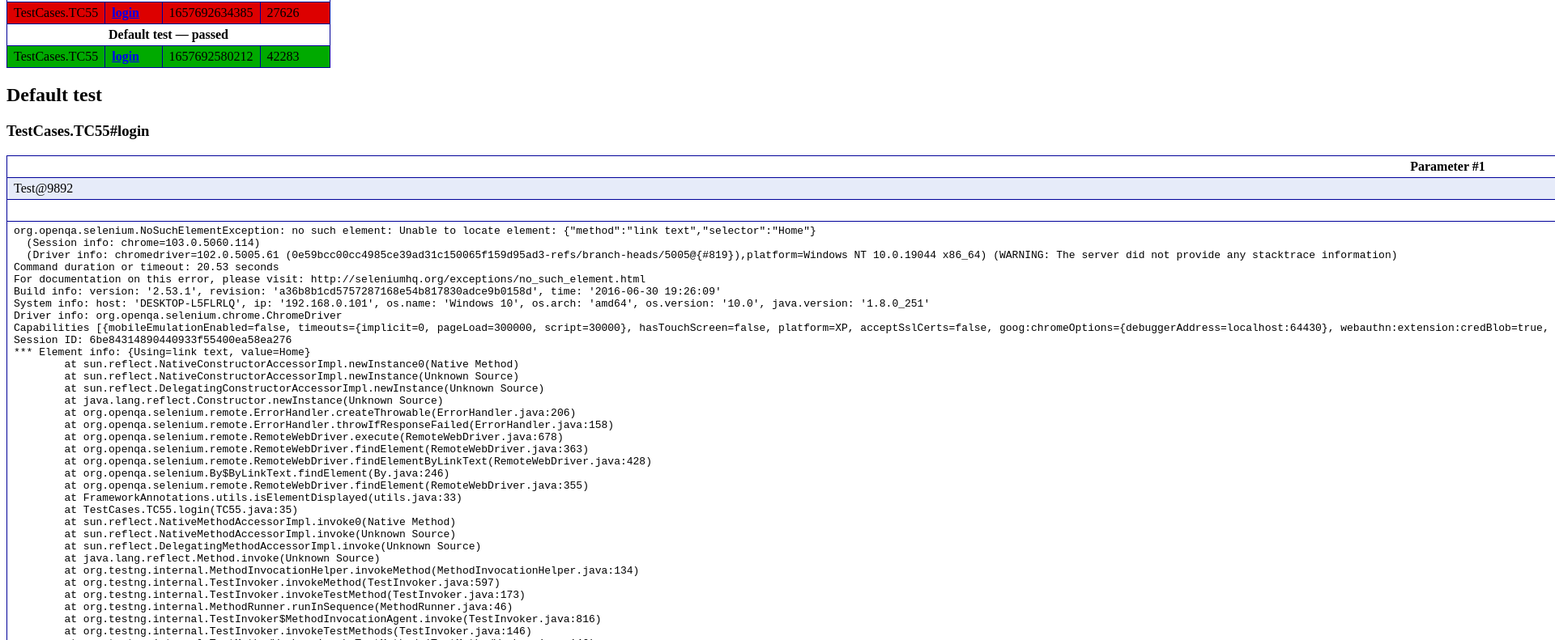
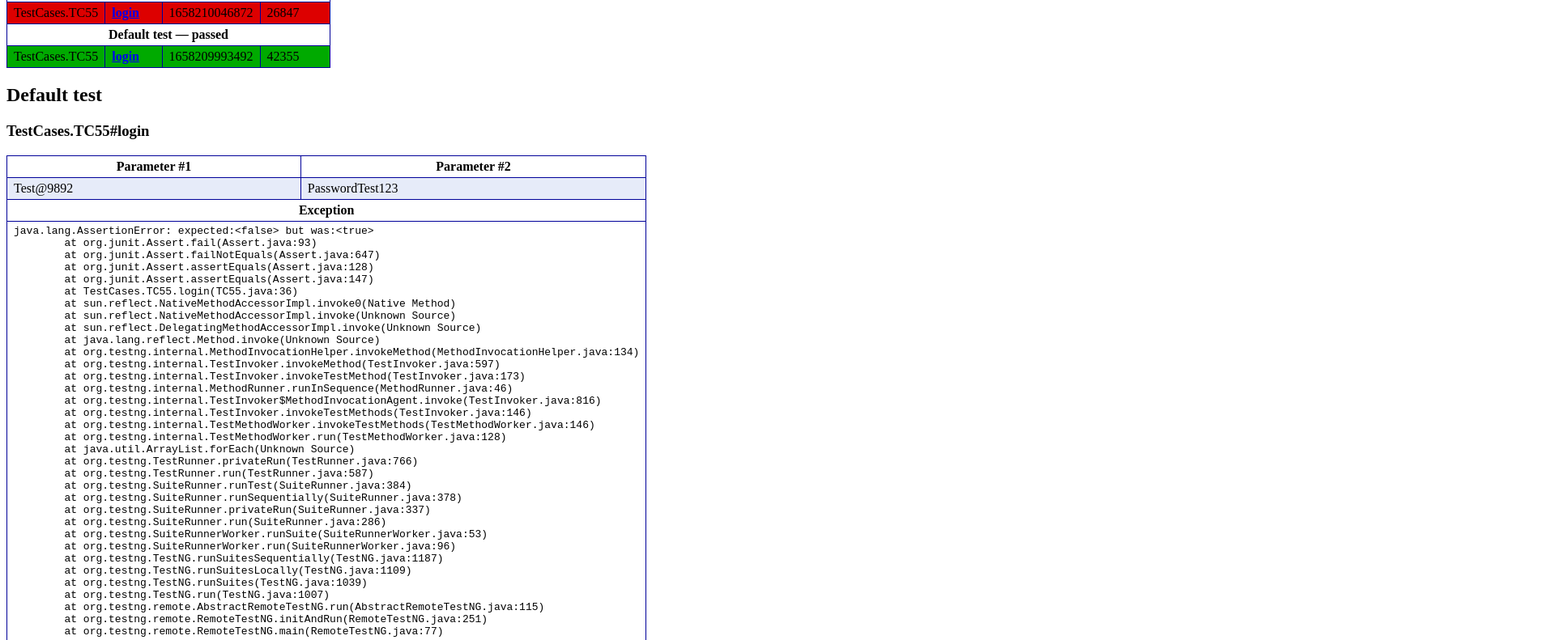
Before and after one commit to cucumberframework/SeleniumTestNG, a plain HTML site: page test-output/emailable-report.html in a window 1280 px wide. Shown: the part 179-970 px from the top of the page at 81% size, 1920 px wide, since content can reach past the window. Drawn offline with Linux system fonts and the light colour scheme.

Commit message:
Added t4 files

```diff
--- a/test-output/emailable-report.html
+++ b/test-output/emailable-report.html
@@ -9,34 +9,16 @@
 <table>
 <tr><th>Test</th><th># Passed</th><th># Skipped</th><th># Retried</th><th># Failed</th><th>Time (ms)</th><th>Included Groups</th><th>Excluded Groups</th></tr>
 <tr><th colspan="8">Default suite</th></tr>
-<tr><td><a href="#t0">Default test</a></td><td class="num">1</td><td class="num">0</td><td class="num">0</td><td class="num attn">1</td><td class="num">87,913</td><td></td><td></td></tr>
+<tr><td><a href="#t0">Default test</a></td><td class="num">1</td><td class="num">0</td><td class="num">0</td><td class="num attn">1</td><td class="num">91,616</td><td></td><td></td></tr>
 </table>
-<table id='summary'><thead><tr><th>Class</th><th>Method</th><th>Start</th><th>Time (ms)</th></tr></thead><tbody><tr><th colspan="4">Default suite</th></tr></tbody><tbody id="t0"><tr><th colspan="4">Default test &#8212; failed</th></tr><tr class="failedeven"><td rowspan="1">TestCases.TC55</td><td><a href="#m0">login</a></td><td rowspan="1">1657692634385</td><td rowspan="1">27626</td></tr><tr><th colspan="4">Default test &#8212; passed</th></tr><tr class="passedeven"><td rowspan="1">TestCases.TC55</td><td><a href="#m1">login</a></td><td rowspan="1">1657692580212</td><td rowspan="1">42283</td></tr></tbody>
+<table id='summary'><thead><tr><th>Class</th><th>Method</th><th>Start</th><th>Time (ms)</th></tr></thead><tbody><tr><th colspan="4">Default suite</th></tr></tbody><tbody id="t0"><tr><th colspan="4">Default test &#8212; failed</th></tr><tr class="failedeven"><td rowspan="1">TestCases.TC55</td><td><a href="#m0">login</a></td><td rowspan="1">1658210046872</td><td rowspan="1">26847</td></tr><tr><th colspan="4">Default test &#8212; passed</th></tr><tr class="passedeven"><td rowspan="1">TestCases.TC55</td><td><a href="#m1">login</a></td><td rowspan="1">1658209993492</td><td rowspan="1">42355</td></tr></tbody>
 </table>
-<h2>Default test</h2><h3 id="m0">TestCases.TC55#login</h3><table class="result"><tr class="param"><th>Parameter #1</th><th>Parameter #2</th></tr><tr class="param stripe"><td>Test@9892</td><td>PasswordTest123</td></tr><tr><th colspan="2">Exception</th></tr><tr><td colspan="2"><div class="stacktrace">org.openqa.selenium.NoSuchElementException: no such element: Unable to locate element: {&quot;method&quot;:&quot;link text&quot;,&quot;selector&quot;:&quot;Home&quot;}
-  (Session info: chrome=103.0.5060.114)
-  (Driver info: chromedriver=102.0.5005.61 (0e59bcc00cc4985ce39ad31c150065f159d95ad3-refs/branch-heads/5005@{#819}),platform=Windows NT 10.0.19044 x86_64) (WARNING: The server did not provide any stacktrace information)
-Command duration or timeout: 20.53 seconds
-For documentation on this error, please visit: http://seleniumhq.org/exceptions/no_such_element.html
-Build info: version: &apos;2.53.1&apos;, revision: &apos;a36b8b1cd5757287168e54b817830adce9b0158d&apos;, time: &apos;2016-06-30 19:26:09&apos;
-System info: host: &apos;DESKTOP-L5FLRLQ&apos;, ip: &apos;192.168.0.101&apos;, os.name: &apos;Windows 10&apos;, os.arch: &apos;amd64&apos;, os.version: &apos;10.0&apos;, java.version: &apos;1.8.0_251&apos;
-Driver info: org.openqa.selenium.chrome.ChromeDriver
-Capabilities [{mobileEmulationEnabled=false, timeouts={implicit=0, pageLoad=300000, script=30000}, hasTouchScreen=false, platform=XP, acceptSslCerts=false, goog:chromeOptions={debuggerAddress=localhost:64430}, webauthn:extension:credBlob=true, acceptInsecureCerts=false, webStorageEnabled=true, browserName=chrome, takesScreenshot=true, javascriptEnabled=true, setWindowRect=true, webauthn:extension:largeBlob=true, unexpectedAlertBehaviour=ignore, rotatable=false, networkConnectionEnabled=false, chrome={chromedriverVersion=102.0.5005.61 (0e59bcc00cc4985ce39ad31c150065f159d95ad3-refs/branch-heads/5005@{#819}), userDataDir=C:\Users\user01\AppData\Local\Temp\scoped_dir2780_141284099}, takesHeapSnapshot=true, pageLoadStrategy=normal, strictFileInteractability=false, databaseEnabled=false, handlesAlerts=true, version=103.0.5060.114, browserConnectionEnabled=false, proxy={}, nativeEvents=true, locationContextEnabled=true, cssSelectorsEnabled=true, webauthn:virtualAuthenticators=true}]
-Session ID: 6be84314890440933f55400ea58ea276
-*** Element info: {Using=link text, value=Home}
-	at sun.reflect.NativeConstructorAccessorImpl.newInstance0(Native Method)
-	at sun.reflect.NativeConstructorAccessorImpl.newInstance(Unknown Source)
-	at sun.reflect.DelegatingConstructorAccessorImpl.newInstance(Unknown Source)
-	at java.lang.reflect.Constructor.newInstance(Unknown Source)
-	at org.openqa.selenium.remote.ErrorHandler.createThrowable(ErrorHandler.java:206)
-	at org.openqa.selenium.remote.ErrorHandler.throwIfResponseFailed(ErrorHandler.java:158)
-	at org.openqa.selenium.remote.RemoteWebDriver.execute(RemoteWebDriver.java:678)
-	at org.openqa.selenium.remote.RemoteWebDriver.findElement(RemoteWebDriver.java:363)
-	at org.openqa.selenium.remote.RemoteWebDriver.findElementByLinkText(RemoteWebDriver.java:428)
-	at org.openqa.selenium.By$ByLinkText.findElement(By.java:246)
-	at org.openqa.selenium.remote.RemoteWebDriver.findElement(RemoteWebDriver.java:355)
-	at FrameworkAnnotations.utils.isElementDisplayed(utils.java:33)
-	at TestCases.TC55.login(TC55.java:35)
+<h2>Default test</h2><h3 id="m0">TestCases.TC55#login</h3><table class="result"><tr class="param"><th>Parameter #1</th><th>Parameter #2</th></tr><tr class="param stripe"><td>Test@9892</td><td>PasswordTest123</td></tr><tr><th colspan="2">Exception</th></tr><tr><td colspan="2"><div class="stacktrace">java.lang.AssertionError: expected:&lt;false&gt; but was:&lt;true&gt;
+	at org.junit.Assert.fail(Assert.java:93)
+	at org.junit.Assert.failNotEquals(Assert.java:647)
+	at org.junit.Assert.assertEquals(Assert.java:128)
+	at org.junit.Assert.assertEquals(Assert.java:147)
+	at TestCases.TC55.login(TC55.java:36)
 	at sun.reflect.NativeMethodAccessorImpl.invoke0(Native Method)
 	at sun.reflect.NativeMethodAccessorImpl.invoke(Unknown Source)
 	at sun.reflect.DelegatingMethodAccessorImpl.invoke(Unknown Source)
```
Also changed, not shown: test-output/junitreports/TEST-TestCases.TC55.xml (+11 -39 lines), 1 other file.
